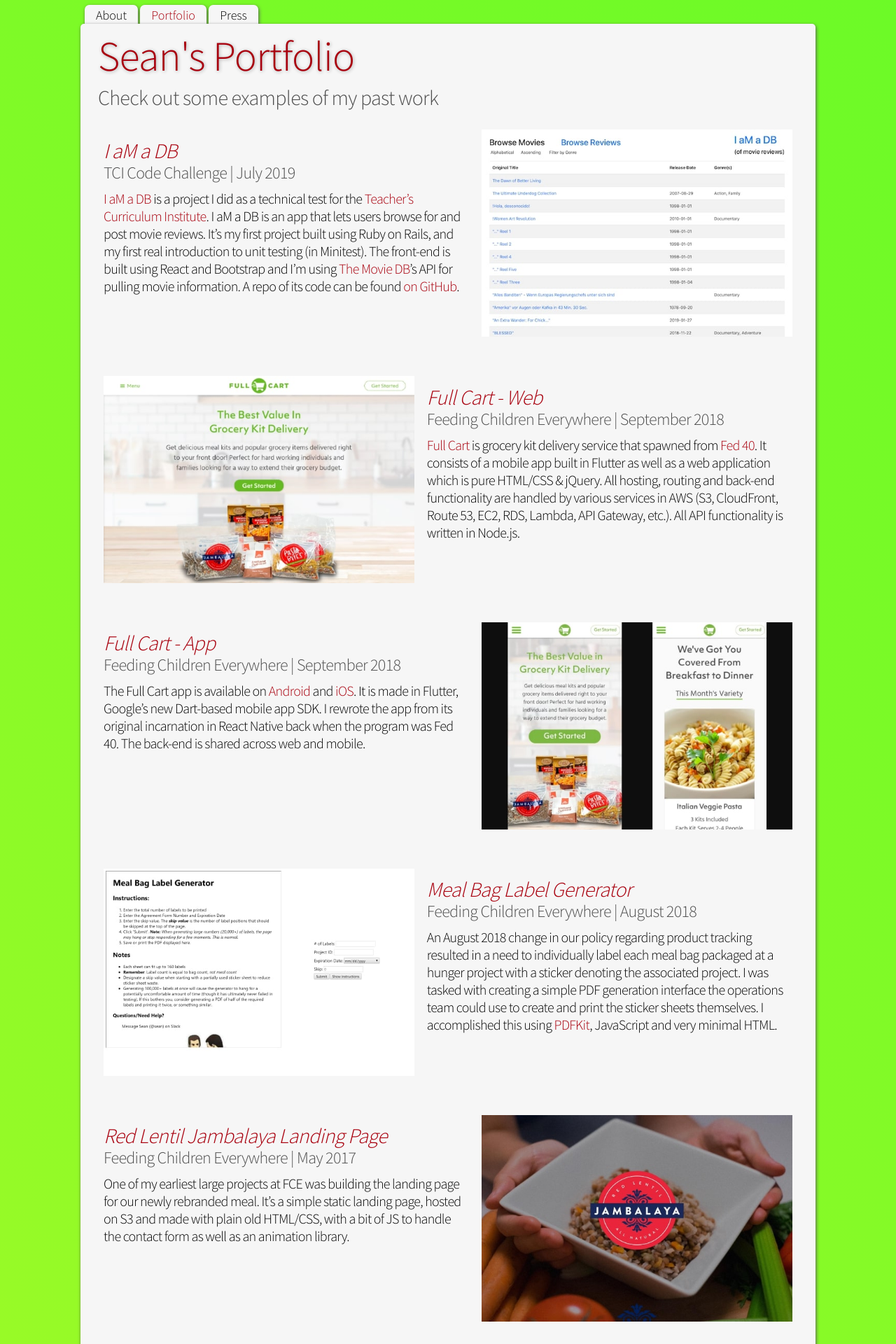
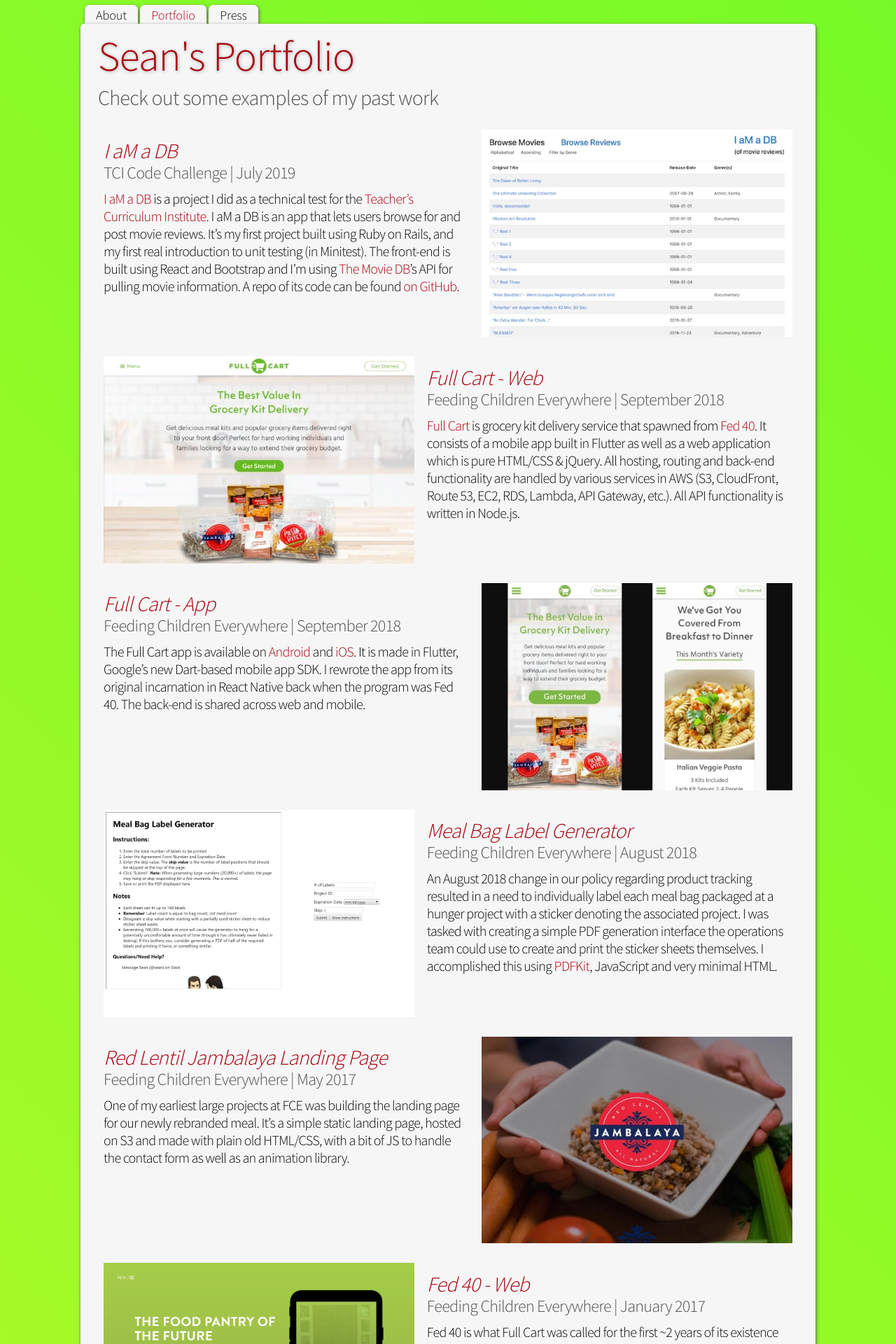
Before and after one commit to hofers/hofers.github.io, a Jekyll site: the page built from portfolio.md, in a window 1280 px wide. Shown: the top 1920 px of the page at 70% size. Built offline with Jekyll 4.4.1, drawn with Linux system fonts in a browser that asks for light colours; nearby versions of some CDN libraries.

Commit message:
replace padding with margin

```diff
--- a/assets/css/portfolio.scss
+++ b/assets/css/portfolio.scss
@@ -6,7 +6,7 @@
 .pf-item {
   display: flex;
   flex-direction: row;
-  padding: 1.4rem 0.4rem;
+  margin: 1.4rem 0.4rem;
 }
 
 .pf-item:nth-of-type(2n) {
```
